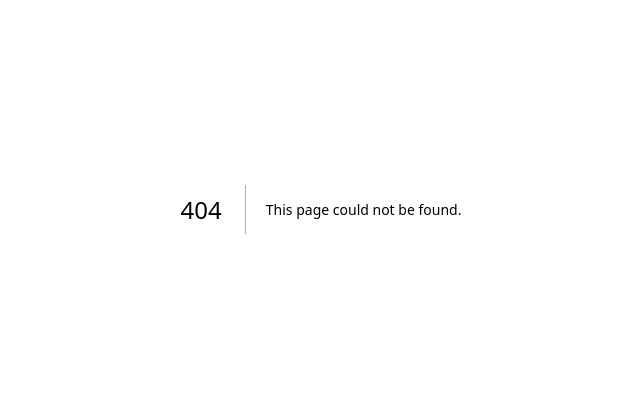
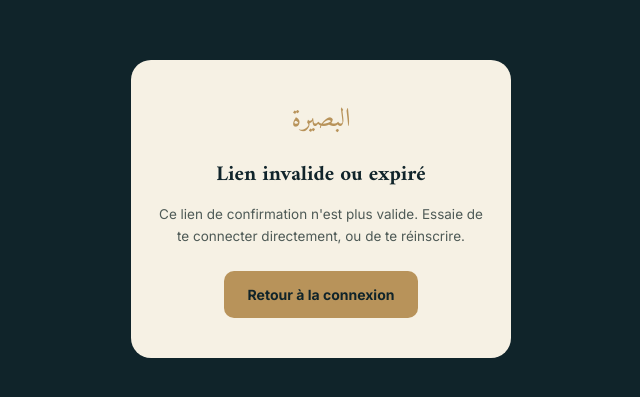
Before and after one commit to abdoula14cherif/albasirah, a Next.js app: page /auth/confirmed in a window 1280 px wide. Before the commit this address had no page. Shown: the part 191-588 px from the top of the page, without its empty margins (319-959 px from the left). Built offline with nearby package versions, Linux system fonts and the light colour scheme; no server answers.

Commit message:
Ajout de la page de confirmation email personnalisée

```diff
--- /dev/null
+++ b/app/auth/confirmed/page.js
@@ -0,0 +1,105 @@
+"use client";
+
+import { useEffect, useState } from "react";
+import Link from "next/link";
+import { supabase } from "../../../lib/supabaseClient";
+
+export default function ConfirmedPage() {
+  const [status, setStatus] = useState("checking"); // checking | success | error
+
+  useEffect(() => {
+    async function checkSession() {
+      const { data, error } = await supabase.auth.getSession();
+      if (error || !data?.session) {
+        setStatus("error");
+      } else {
+        setStatus("success");
+      }
+    }
+    checkSession();
+  }, []);
+
+  return (
+    <div style={styles.wrap}>
+      <div style={styles.card}>
+        <div style={styles.arabic}>البصيرة</div>
+
+        {status === "checking" && (
+          <p style={styles.text}>Vérification en cours...</p>
+        )}
+
+        {status === "success" && (
+          <>
+            <h1 style={styles.title}>Compte confirmé ✓</h1>
+            <p style={styles.text}>
+              Ton adresse email a bien été vérifiée. Tu peux maintenant accéder à ta bibliothèque.
+            </p>
+            <Link href="/dashboard" style={styles.button}>
+              Accéder au dashboard
+            </Link>
+          </>
+        )}
+
+        {status === "error" && (
+          <>
+            <h1 style={styles.title}>Lien invalide ou expiré</h1>
+            <p style={styles.text}>
+              Ce lien de confirmation n&apos;est plus valide. Essaie de te connecter directement, ou de te réinscrire.
+            </p>
+            <Link href="/login" style={styles.button}>
+              Retour à la connexion
+            </Link>
+          </>
+        )}
+      </div>
+    </div>
+  );
+}
+
+const styles = {
+  wrap: {
+    minHeight: "100vh",
+    display: "flex",
+    alignItems: "center",
+    justifyContent: "center",
+    background: "#10242A",
+    padding: 24,
+    fontFamily: "'Inter', sans-serif",
+  },
+  card: {
+    background: "#F6F1E4",
+    borderRadius: 20,
+    padding: "40px 28px",
+    width: "100%",
+    maxWidth: 380,
+    textAlign: "center",
+  },
+  arabic: {
+    fontFamily: "'Amiri', serif",
+    fontSize: 26,
+    color: "#B8935A",
+    marginBottom: 20,
+  },
+  title: {
+    fontFamily: "'Amiri', serif",
+    fontSize: 21,
+    color: "#10242A",
+    marginBottom: 14,
+  },
+  text: {
+    fontSize: 13.5,
+    color: "#4E5A56",
+    lineHeight: 1.6,
+    marginBottom: 24,
+  },
+  button: {
+    display: "inline-block",
+    background: "#B8935A",
+    color: "#10242A",
+    textDecoration: "none",
+    padding: "13px 24px",
+    borderRadius: 10,
+    fontWeight: 700,
+    fontSize: 14,
+  },
+};
--- a/app/login/page.js
+++ b/app/login/page.js
@@ -18,7 +18,7 @@ export default function LoginPage() {
     setMessage("");
 
     if (mode === "signup") {
-      const { error } = await supabase.auth.signUp({ email, password });
+      const { error } = await supabase.auth.signUp({ email, password, options: { emailRedirectTo: `${window.location.origin}/auth/confirmed` } });
       if (error) {
         setMessage("Erreur : " + error.message);
       } else {
```
